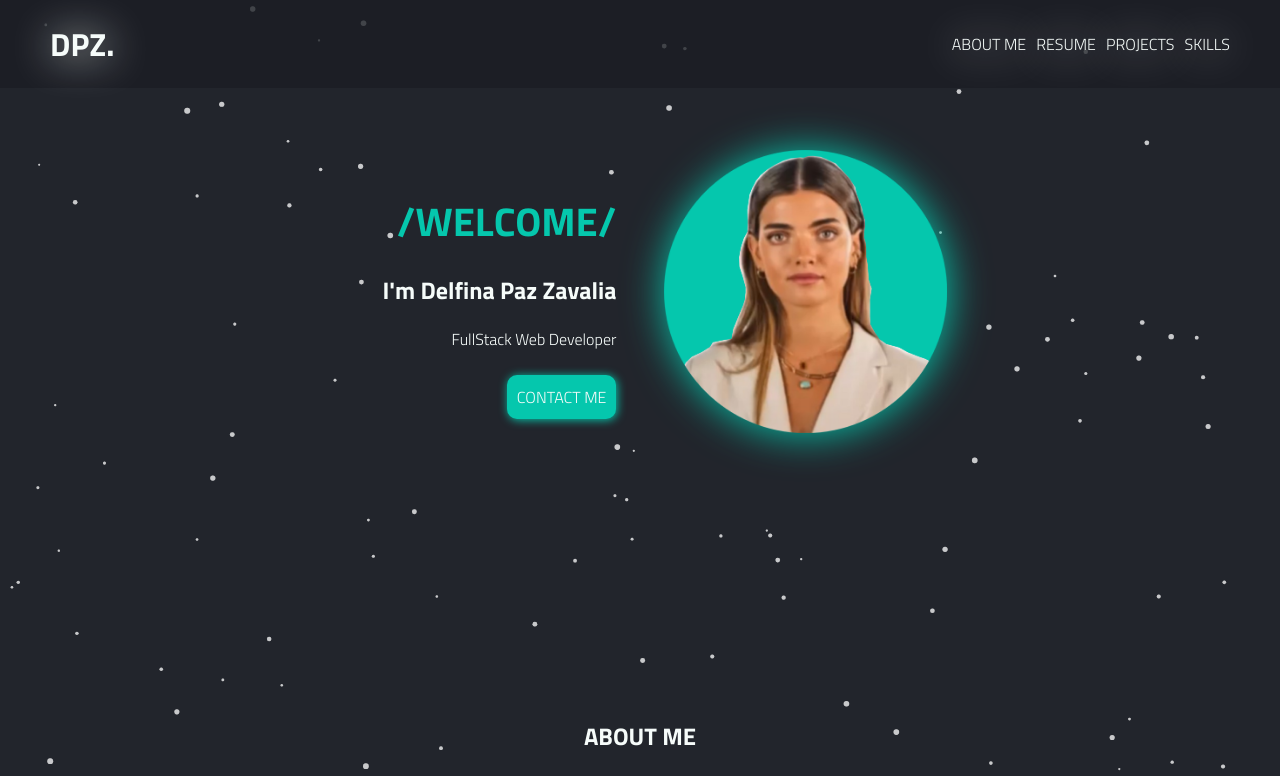
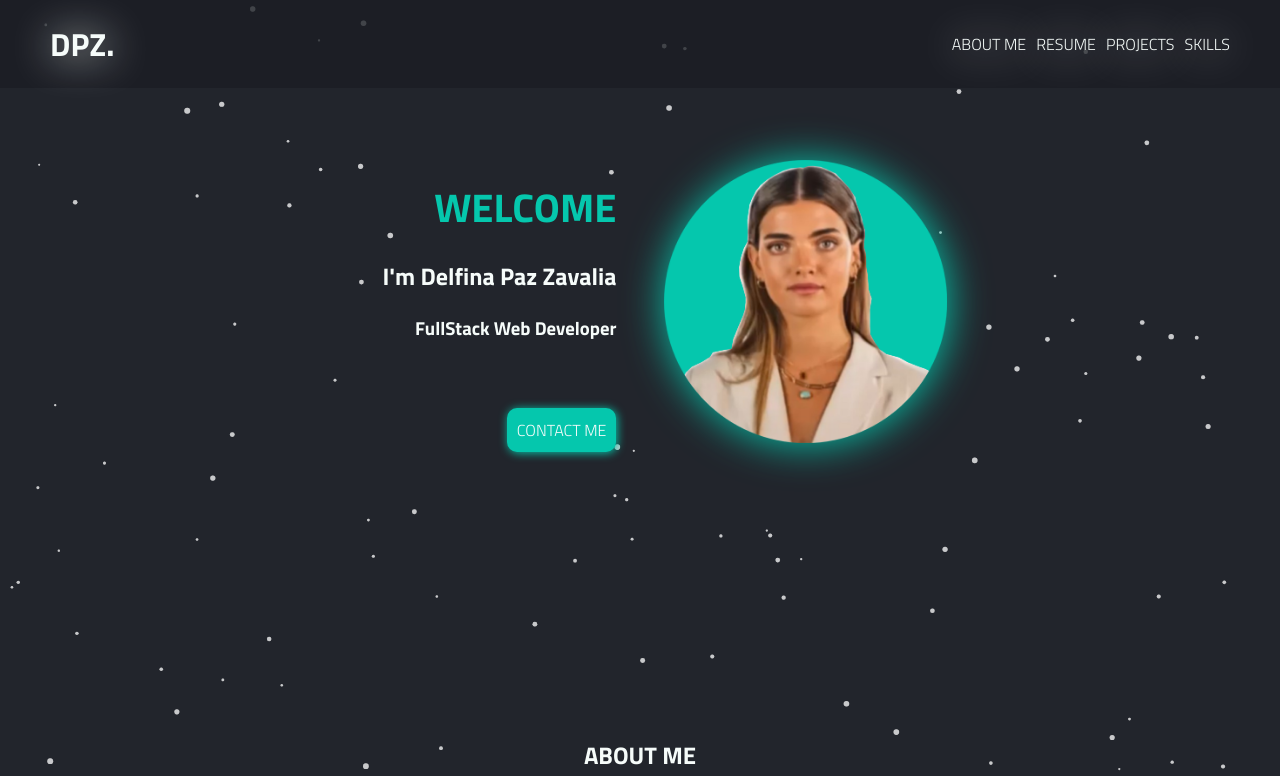
Before and after one commit to delfinapazzavalia/dpzPortfolio, a React (Create React App) app: page / in a window 1280 px wide. Shown: the top 776 px of the page. Built offline with nearby package versions, Linux system fonts and the light colour scheme.

Commit message:
resume updated

```diff
--- a/src/component/about/About.jsx
+++ b/src/component/about/About.jsx
@@ -4,7 +4,7 @@ import "../about/About.css";
 const About = () => {
   const handleClick = () => {
     window.open(
-      "https://drive.google.com/file/d/1wguZpjVQ_ucZpQju-x3bykd93WGlWfuH/view?usp=sharing",
+      "https://drive.google.com/file/d/19bAQEelgEzt8643ou_RB28Q2fJ3rj0va/view?usp=sharing",
       "_blank"
     );
   };
--- a/src/component/home/Home.jsx
+++ b/src/component/home/Home.jsx
@@ -14,10 +14,10 @@ const Home = () => {
     <div id="Home" className="home">
 
       <div className="home-left">
-        <h1 className="home-welcome"><strong>/WELCOME/</strong></h1>
+        <h1 className="home-welcome"><strong>WELCOME</strong></h1>
         <h2>I'm Delfina Paz Zavalia</h2>
 
-        <span>FullStack Web Developer</span>
+        <h3>FullStack Web Developer</h3>
         <br />
         <br />
         <button onClick={handleClick} class="my-button" style={{ cursor: 'pointer' }}>CONTACT ME</button>
```
